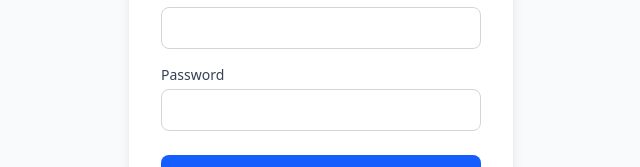
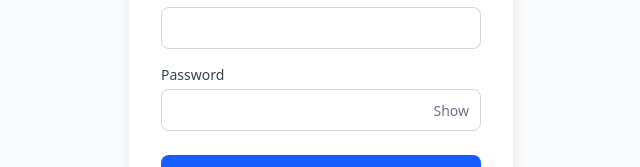
Before and after one commit to Niola-DC/forPecan, a React (Vite) app: page / in a window 1280 px wide. Shown: the part 339-506 px from the top of the page, without its empty margins (319-959 px from the left). Built offline with nearby package versions, Linux system fonts and the light colour scheme.

Commit message:
fixed nevigate error

```diff
--- a/package.json
+++ b/package.json
@@ -1,5 +1,5 @@
 {
-  "name": "package.json",
+  "name": "for Pecan",
   "private": true,
   "version": "0.0.0",
   "type": "module",
--- a/src/App.jsx
+++ b/src/App.jsx
@@ -1,6 +1,7 @@
 import { useEffect, useState } from "react";
 import PaySkulDashboard from "./pages/third";
 import Login from "./components/Login";
+import { BrowserRouter } from "react-router-dom";
 
 function App() {
   const [token, setToken] = useState(null);
@@ -14,6 +15,7 @@ function App() {
     } else {
       setLoading(false);
     }
+    // eslint-disable-next-line react-hooks/exhaustive-deps
   }, []);
 
   const validateToken = async (accessToken) => {
@@ -25,8 +27,8 @@ function App() {
         }
       );
 
-      // If unauthorized, clear invalid token
       if (response.status === 401) {
+        // Clear invalid token
         localStorage.removeItem("accessToken");
         localStorage.removeItem("refreshToken");
         setToken(null);
@@ -60,10 +62,14 @@ function App() {
     );
   }
 
-  return token ? (
-    <PaySkulDashboard onLogout={handleLogout} />
-  ) : (
-    <Login onLogin={handleLogin} />
+  return (
+    <BrowserRouter>
+      {token ? (
+        <PaySkulDashboard onLogout={handleLogout} />
+      ) : (
+        <Login onLogin={handleLogin} />
+      )}
+    </BrowserRouter>
   );
 }
 
--- a/src/components/Login.jsx
+++ b/src/components/Login.jsx
@@ -3,6 +3,7 @@ import React, { useState } from "react";
 const Login = ({ onLogin }) => {
   const [username, setUsername] = useState("");
   const [password, setPassword] = useState("");
+  const [showPassword, setShowPassword] = useState(false);
   const [loading, setLoading] = useState(false);
   const [error, setError] = useState("");
 
@@ -20,14 +21,12 @@ const Login = ({ onLogin }) => {
         body: JSON.stringify({ username, password }),
       });
 
-
       if (!response.ok) throw new Error("Invalid username or password");
 
       const data = await response.json();
-console.log("LOGIN RESPONSE:", data);
+      console.log("LOGIN RESPONSE:", data);
 
       const tokenData = data.jwt_token;
-
       localStorage.setItem("accessToken", tokenData.access);
       localStorage.setItem("refreshToken", tokenData.refresh);
 
@@ -68,17 +67,24 @@ console.log("LOGIN RESPONSE:", data);
           />
         </div>
 
-        <div className="mb-6">
+        <div className="mb-6 relative">
           <label className="block text-sm font-medium text-gray-700">
             Password
           </label>
           <input
-            type="password"
+            type={showPassword ? "text" : "password"}
             value={password}
             onChange={(e) => setPassword(e.target.value)}
-            className="w-full mt-1 px-3 py-2 border border-gray-300 rounded-lg focus:ring-2 focus:ring-blue-500 outline-none"
+            className="w-full mt-1 px-3 py-2 border border-gray-300 rounded-lg focus:ring-2 focus:ring-blue-500 outline-none pr-10"
             required
           />
+          <button
+            type="button"
+            onClick={() => setShowPassword(!showPassword)}
+            className="absolute right-3 top-9 text-gray-500 hover:text-gray-700 text-sm focus:outline-none"
+          >
+            {showPassword ? "Hide" : "Show"}
+          </button>
         </div>
 
         <button
```
Also changed, not shown: 1 other file (tests, documents, lock files or other folders).
